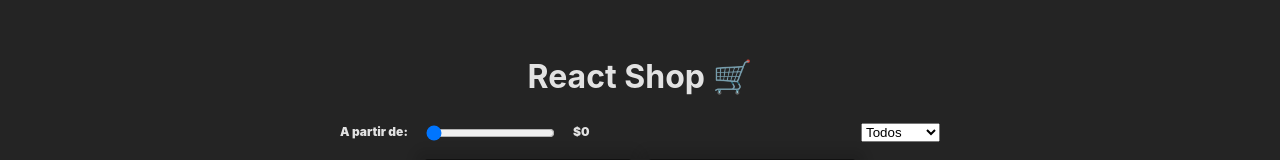
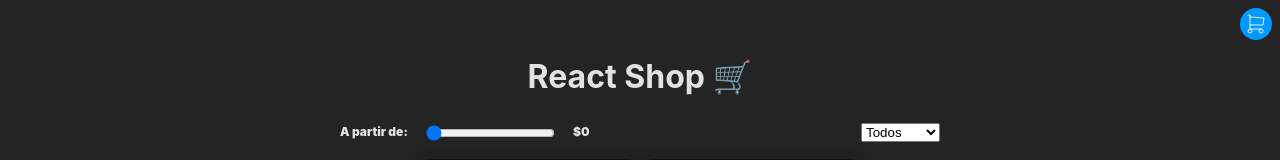
Before and after one commit to Nikl4auss/react-shopping-cart, a React (Vite) app: page / in a window 1280 px wide. Shown: the top 160 px of the page. Built offline with nearby package versions, Linux system fonts and the light colour scheme.

Commit message:
Wrapped the components inside App
with the CartProvider

```diff
--- a/src/App.jsx
+++ b/src/App.jsx
@@ -4,6 +4,8 @@ import { Footer } from "./components/Footer"
 import { products as initialProducts } from "./mocks/products.json"
 import { Header } from "./components/Header"
 import { useFilters } from "./hooks/useFilters"
+import { Cart } from "./components/Cart"
+import { CartProvider } from "./context/cart"
 
 export default function App () {
   const [products] = useState(initialProducts)
@@ -11,10 +13,11 @@ export default function App () {
 
   const filteredProducts = filterProducts(products)
   return (
-    <>
+    <CartProvider>
       <Header />
+      <Cart />
       <Products products={filteredProducts} />
       <Footer />
-    </>
+    </CartProvider>
   )
 }
```
